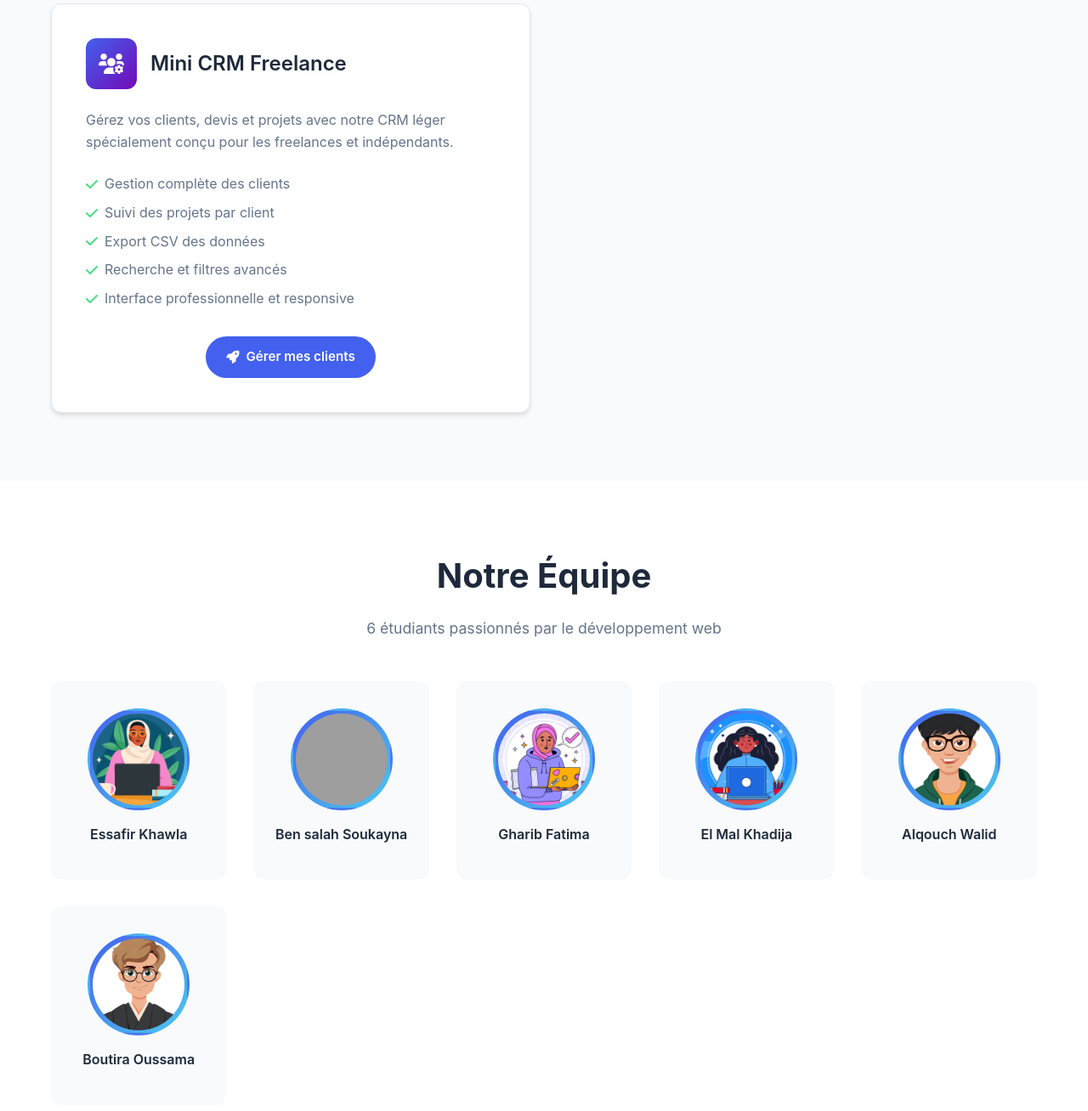
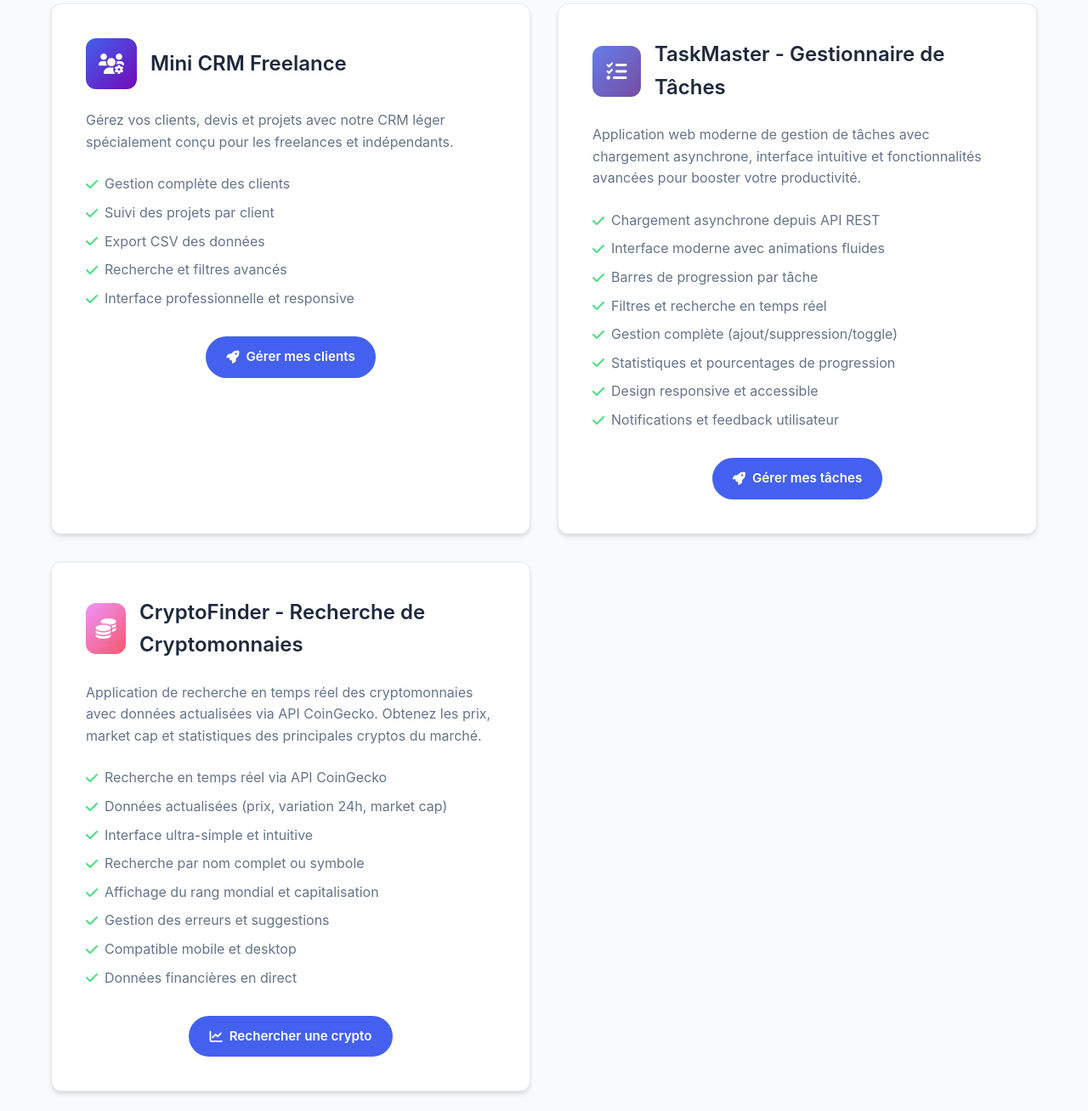
Before and after one commit to Essafir/projets, a plain HTML site: page index.html in a window 1280 px wide. Shown: the part 1532-2840 px from the top of the page at 85% size. Drawn offline with Linux system fonts and the light colour scheme; grey boxes are pictures that could not be loaded.

Commit message:
l'ajout du lien des nv projets dans lindesx principale

```diff
--- a/index.html
+++ b/index.html
@@ -127,6 +127,65 @@
                         </a>
                     </div>
                 </div>
+
+                <!-- Projet 4 - Gestionnaire de Tâches Asynchrone -->
+                <div class="project-card">
+                    <div class="project-header">
+                        <div class="project-icon" style="background: linear-gradient(135deg, #667eea, #764ba2);">
+                            <i class="fas fa-tasks"></i>
+                        </div>
+                        <h3 class="project-title">TaskMaster - Gestionnaire de Tâches</h3>
+                    </div>
+                    <p class="project-description">
+                        Application web moderne de gestion de tâches avec chargement asynchrone, interface intuitive et fonctionnalités avancées pour booster votre productivité.
+                    </p>
+                    <ul class="project-features">
+                        <li><i class="fas fa-check"></i> Chargement asynchrone depuis API REST</li>
+                        <li><i class="fas fa-check"></i> Interface moderne avec animations fluides</li>
+                        <li><i class="fas fa-check"></i> Barres de progression par tâche</li>
+                        <li><i class="fas fa-check"></i> Filtres et recherche en temps réel</li>
+                        <li><i class="fas fa-check"></i> Gestion complète (ajout/suppression/toggle)</li>
+                        <li><i class="fas fa-check"></i> Statistiques et pourcentages de progression</li>
+                        <li><i class="fas fa-check"></i> Design responsive et accessible</li>
+                        <li><i class="fas fa-check"></i> Notifications et feedback utilisateur</li>
+                    </ul>
+                    <div class="project-actions">
+                        <a href="/TaskMaster/index.html" class="btn btn-primary">
+                            <i class="fas fa-rocket"></i>
+                            Gérer mes tâches
+                        </a>
+                    </div>
+                </div>
+
+                <!-- Projet Crypto - Recherche de Cryptomonnaies -->
+                <div class="project-card">
+                    <div class="project-header">
+                        <div class="project-icon" style="background: linear-gradient(135deg, #f093fb, #f5576c);">
+                            <i class="fas fa-coins"></i>
+                        </div>
+                        <h3 class="project-title">CryptoFinder - Recherche de Cryptomonnaies</h3>
+                    </div>
+                    <p class="project-description">
+                        Application de recherche en temps réel des cryptomonnaies avec données actualisées via API CoinGecko.
+                        Obtenez les prix, market cap et statistiques des principales cryptos du marché.
+                    </p>
+                    <ul class="project-features">
+                        <li><i class="fas fa-check"></i> Recherche en temps réel via API CoinGecko</li>
+                        <li><i class="fas fa-check"></i> Données actualisées (prix, variation 24h, market cap)</li>
+                        <li><i class="fas fa-check"></i> Interface ultra-simple et intuitive</li>
+                        <li><i class="fas fa-check"></i> Recherche par nom complet ou symbole</li>
+                        <li><i class="fas fa-check"></i> Affichage du rang mondial et capitalisation</li>
+                        <li><i class="fas fa-check"></i> Gestion des erreurs et suggestions</li>
+                        <li><i class="fas fa-check"></i> Compatible mobile et desktop</li>
+                        <li><i class="fas fa-check"></i> Données financières en direct</li>
+                    </ul>
+                    <div class="project-actions">
+                        <a href="/CryptoFinder/index.html" class="btn btn-primary">
+                            <i class="fas fa-chart-line"></i>
+                            Rechercher une crypto
+                        </a>
+                    </div>
+                </div>
             </div>
         </div>
     </section>
```
Also changed, not shown: CryptoFinder/index.html (renamed from API/index.html), CryptoFinder/script .js (renamed from API/script .js), TaskMaster/index.html (renamed from apitodolist/index.html), TaskMaster/script.js (renamed from apitodolist/script.js), TaskMaster/style.css (renamed from apitodolist/style.css).
